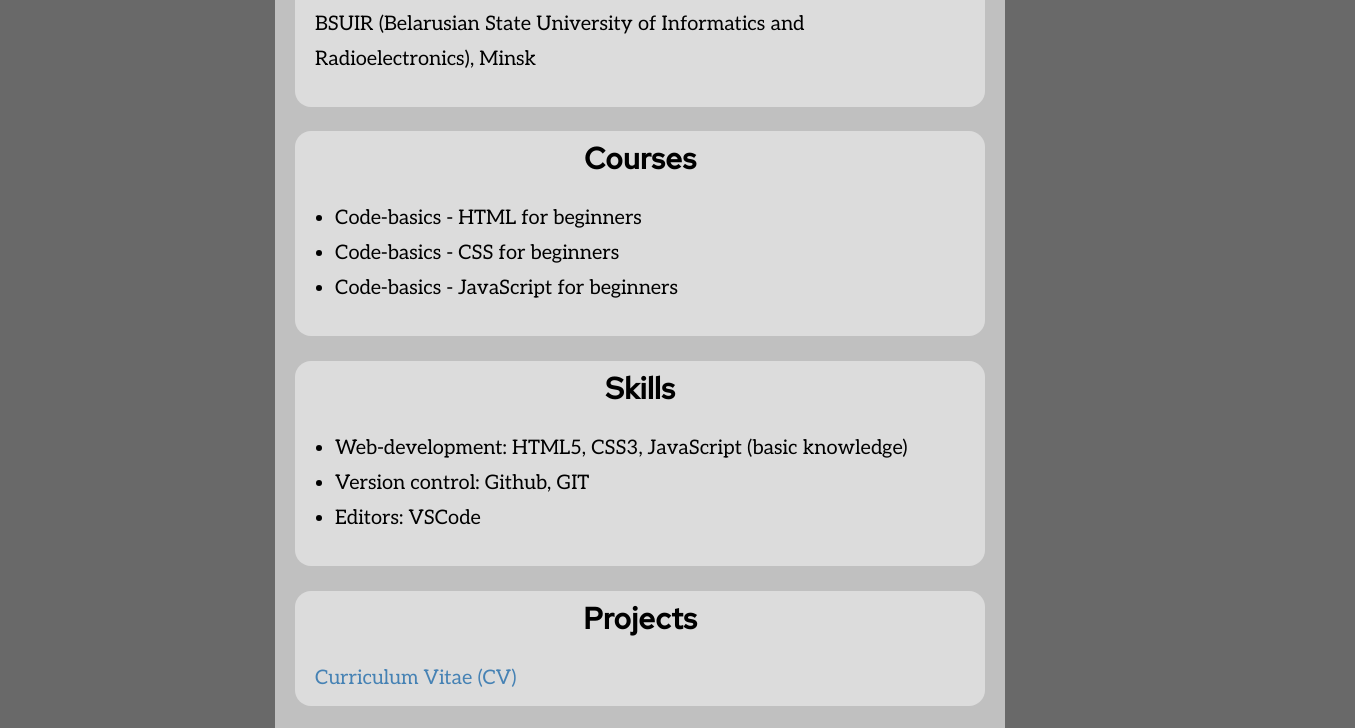
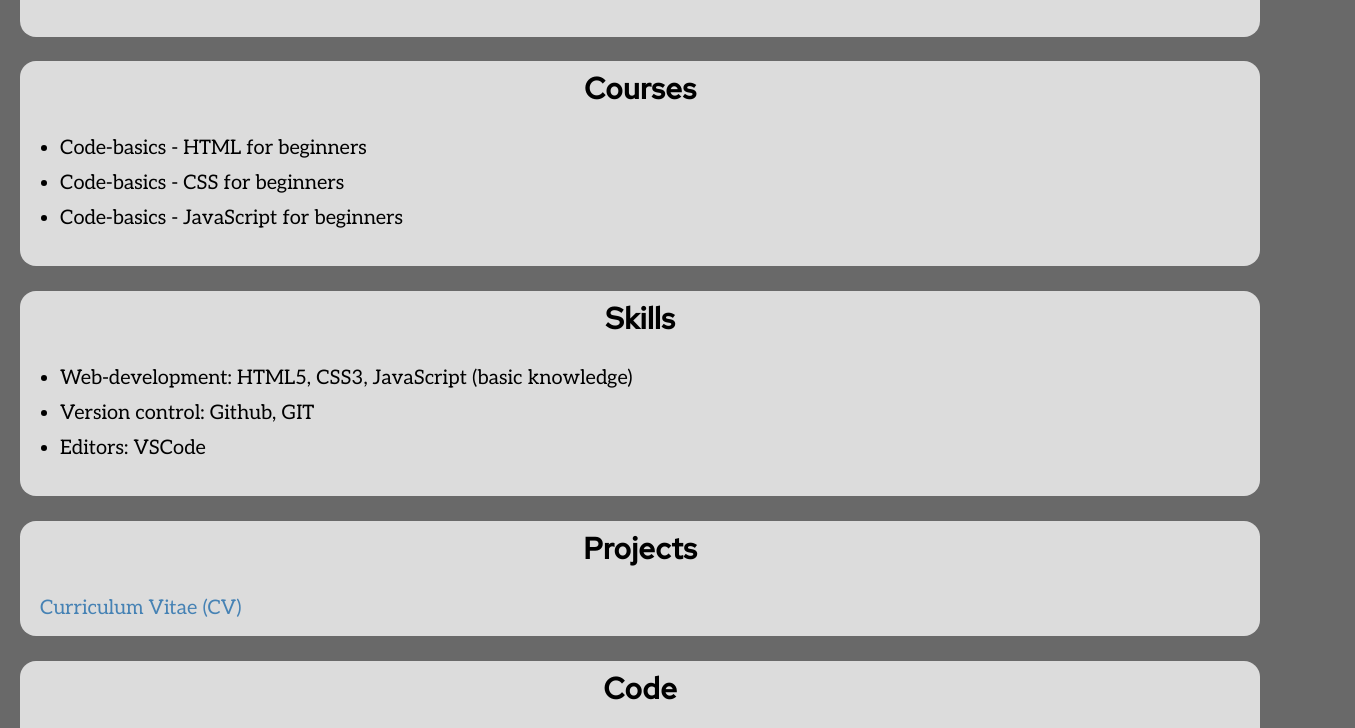
Before and after one commit to Morrero/rsschool-cv, a plain HTML site: page index.html in a window 1280 px wide. Shown: the part 735-1463 px from the top of the page, 1355 px wide, since content can reach past the window. Drawn offline with Linux system fonts and the light colour scheme.

Commit message:
feat: update index.html v1.2

```diff
--- a/index.html
+++ b/index.html
@@ -28,7 +28,6 @@
 			<a href="#content" class="link-one">Contacts</a>
 		</nav>
 	</header>
-	<div class="bg">
 	<main>
 		<section class="photo-with-the-name">
 			<div class="photos-for-mobile">
@@ -107,7 +106,6 @@
 		<a href="https://github.com/Morrero" class="link">© Morrero</a>
 		<a href="https://rs.school/js-stage0/"><img src="assets/svg/logo.svg" alt="logo" class="logo"></a>
 	</footer>
-	</div>
 </body>
 
 </html>
```
Lines whose indentation alone changed are shown as unchanged.
